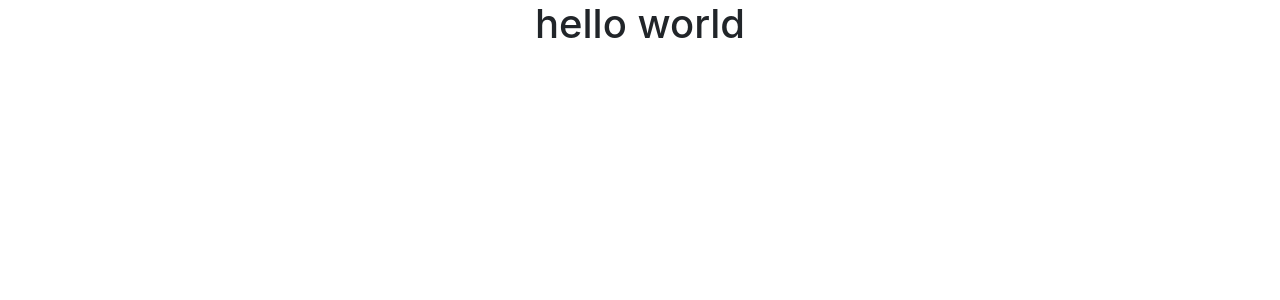
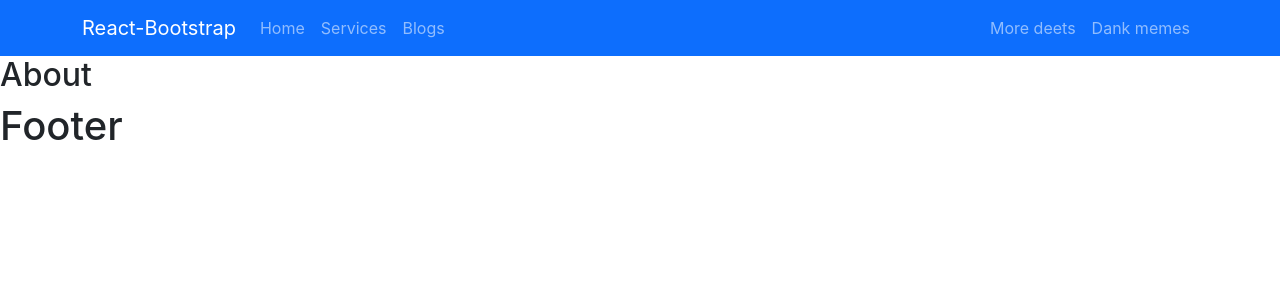
Before and after one commit to mdaias/independent-service-provider, a React (Create React App) app: page /about in a window 1280 px wide. Shown: the top 300 px of the page. Built offline with nearby package versions, Linux system fonts and the light colour scheme.

Commit message:
added navbar and create routes

```diff
--- a/src/App.js
+++ b/src/App.js
@@ -1,9 +1,26 @@
+import { Route, Routes } from 'react-router-dom';
 import './App.css';
+import Home from './components/Home/Home/Home';
+import Header from './components/Header/Header';
+import Footer from './components/Footer/Footer';
+import Services from './components/Home/Services/Services';
+import About from './components/About/About';
+import Blogs from './components/Blogs/Blogs';
 
 function App() {
   return (
-    <div className="App">
-        <h1>hello world</h1>
+    <div>
+        <Header></Header>
+        <Routes>
+
+          <Route path='/' element={<Home></Home>}></Route>
+          <Route path='/services' element={<Services></Services>}></Route>
+          <Route path='/about' element={<About></About>}></Route>
+          <Route path='/blogs' element={<Blogs></Blogs>}></Route>
+
+        </Routes>
+
+        <Footer></Footer>
     </div>
   );
 }
--- /dev/null
+++ b/src/components/About/About.js
@@ -0,0 +1,11 @@
+import React from 'react';
+
+const About = () => {
+    return (
+        <div>
+            <h2>About</h2>
+        </div>
+    );
+};
+
+export default About;
--- /dev/null
+++ b/src/components/Blogs/Blogs.js
@@ -0,0 +1,11 @@
+import React from 'react';
+
+const Blogs = () => {
+    return (
+        <div>
+            <h1>blogs</h1>
+        </div>
+    );
+};
+
+export default Blogs;
--- /dev/null
+++ b/src/components/Footer/Footer.js
@@ -0,0 +1,11 @@
+import React from 'react';
+
+const Footer = () => {
+    return (
+        <div>
+            <h1>Footer</h1>
+        </div>
+    );
+};
+
+export default Footer;
--- /dev/null
+++ b/src/components/Header/Header.js
@@ -0,0 +1,31 @@
+import React from 'react';
+import { Container, Nav, Navbar} from 'react-bootstrap';
+import { Link } from 'react-router-dom';
+
+const Header = () => {
+    return (
+        <>
+            <Navbar collapseOnSelect expand="lg" bg="primary" variant="dark">
+                <Container>
+                    <Navbar.Brand href="#home">React-Bootstrap</Navbar.Brand>
+                    <Navbar.Toggle aria-controls="responsive-navbar-nav" />
+                    <Navbar.Collapse id="responsive-navbar-nav">
+                        <Nav className="me-auto">
+                            <Nav.Link as={Link} to="/">Home</Nav.Link>
+                            <Nav.Link as={Link} to="/services">Services</Nav.Link>
+                            <Nav.Link as={Link} to='/blogs'>Blogs</Nav.Link>
+                        </Nav>
+                        <Nav>
+                            <Nav.Link href="#deets">More deets</Nav.Link>
+                            <Nav.Link eventKey={2} href="#memes">
+                                Dank memes
+                            </Nav.Link>
+                        </Nav>
+                    </Navbar.Collapse>
+                </Container>
+            </Navbar>
+        </>
+    );
+};
+
+export default Header;
--- /dev/null
+++ b/src/components/Home/Home/Home.js
@@ -0,0 +1,11 @@
+import React from 'react';
+
+const Home = () => {
+    return (
+        <div>
+            <h1>its home</h1>
+        </div>
+    );
+};
+
+export default Home;
--- /dev/null
+++ b/src/components/Home/Services/Services.js
@@ -0,0 +1,11 @@
+import React from 'react';
+
+const Services = () => {
+    return (
+        <div>
+            <h1>Services</h1>
+        </div>
+    );
+};
+
+export default Services;
```
Also changed, not shown: src/components/Home/Banner/Banner.js (added, +11 -0 lines).
